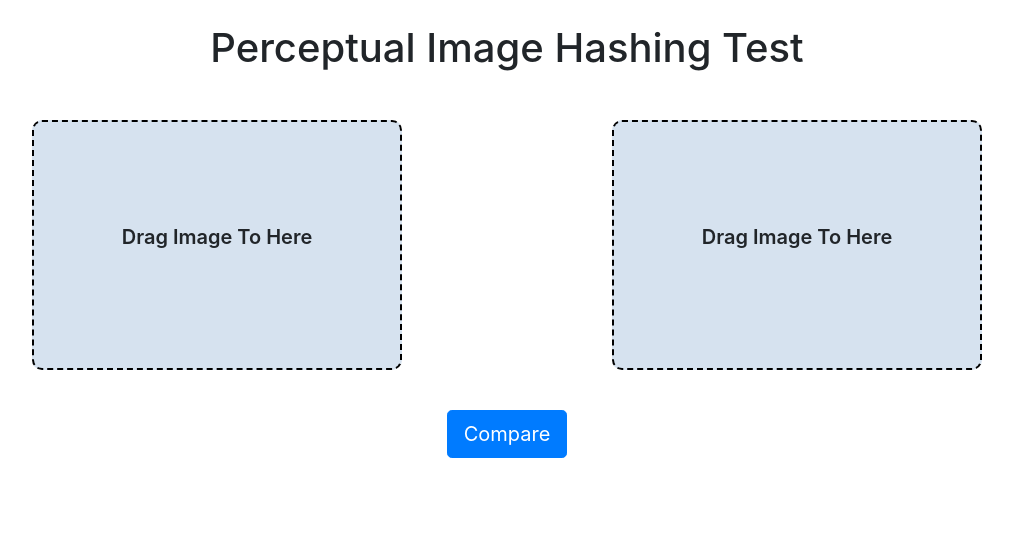
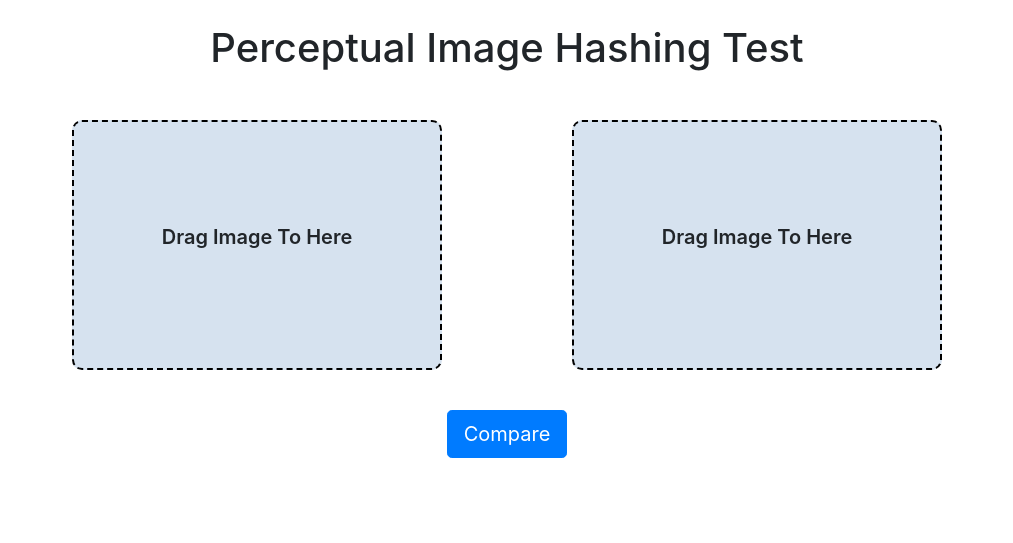
Before and after one commit to david1542/flask-phash, a Flask app: page / in a window 1280 px wide. Shown: the top 543 px of the page, without its empty margins (133-1146 px from the left). Run offline with Flask 2, Linux system fonts and the light colour scheme; some libraries are stand-ins or nearby versions.

Commit message:
improved css

```diff
--- a/static/style.css
+++ b/static/style.css
@@ -1,4 +1,5 @@
 .container {
+    width: 900px;
     display: flex;
     flex-direction: column;
     align-items: center;
@@ -7,7 +8,7 @@
 .drag-sections {
     width: 100%;
     display: flex;
-    justify-content: space-evenly;
+    justify-content: space-between;
     align-items: center;
     margin: 40px 0;
 }
@@ -32,7 +33,7 @@
 }
 
 #answer {
-    width: 80%;
+    width: 100%;
     padding: 15px;
 }
 
```
